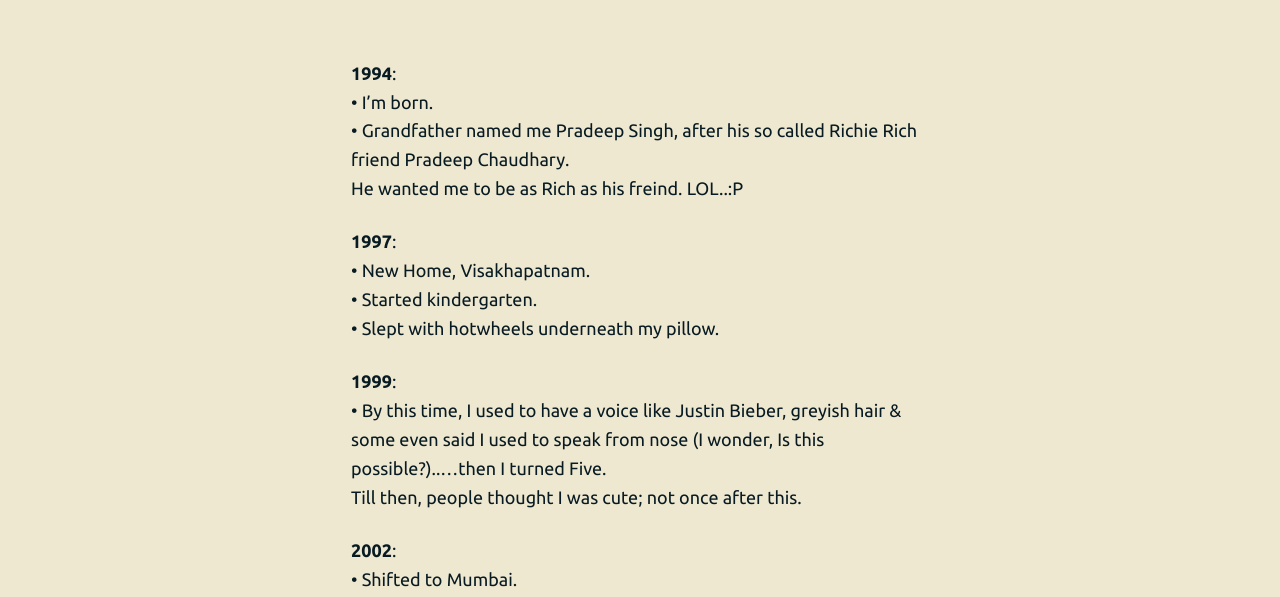
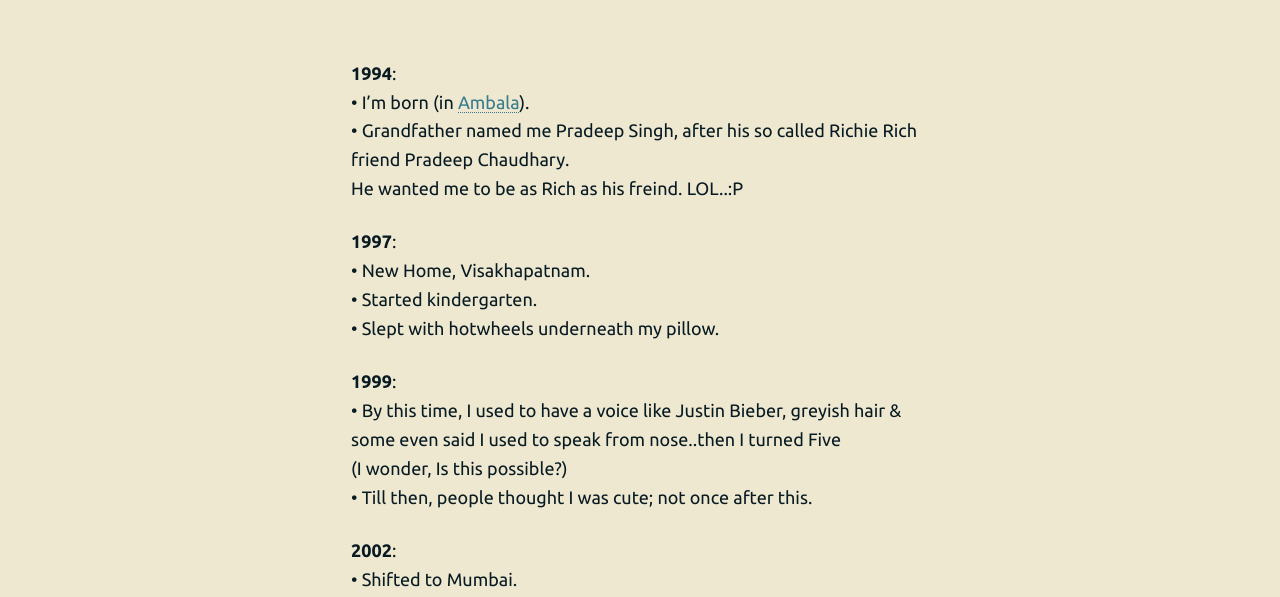
Before and after one commit to 93notes/93notes.github.io, a Jekyll site: the page built from timeline.html, in a window 1280 px wide. Shown: the part 290-887 px from the top of the page. Built offline with Jekyll 4.4.1, drawn with Linux system fonts in a browser that asks for light colours; nearby versions of some CDN libraries.

Commit message:
Update timeline.html

```diff
--- a/timeline.html
+++ b/timeline.html
@@ -20,7 +20,7 @@ slug: timeline
 
 <p>
 <strong>1994</strong>: </br>
-&bull; I’m born. </br>
+&bull; I’m born (in <a href="https://en.wikipedia.org/wiki/Ambala" target="_blank">Ambala</a>). </br>
 &bull; Grandfather named me Pradeep Singh, after his so called Richie Rich friend Pradeep Chaudhary. </br>He wanted me to be as Rich as his freind. LOL..:P
 </p>
 <!-- <p style="text-align:center;">1993 – My parents tried losing me at the Sarojini Nagar&nbsp;market. But I was always very good at finding them.</p>
@@ -49,7 +49,9 @@ slug: timeline
 
 <p>
 <strong>1999</strong>: </br>
-&bull; By this time, I used to have a voice like Justin Bieber, greyish hair &amp; some even said I used to speak from nose (I wonder, Is this possible?)..…then I turned Five. </br>Till then, people thought I was cute; not once  after this. </br>
+&bull; By this time, I used to have a voice like Justin Bieber, greyish hair &amp; some even said I used to speak from nose..then I turned Five </br>
+(I wonder, Is this possible?)</br>
+&bull; Till then, people thought I was cute; not once  after this. </br>
 </p>
 
 <p>
```
